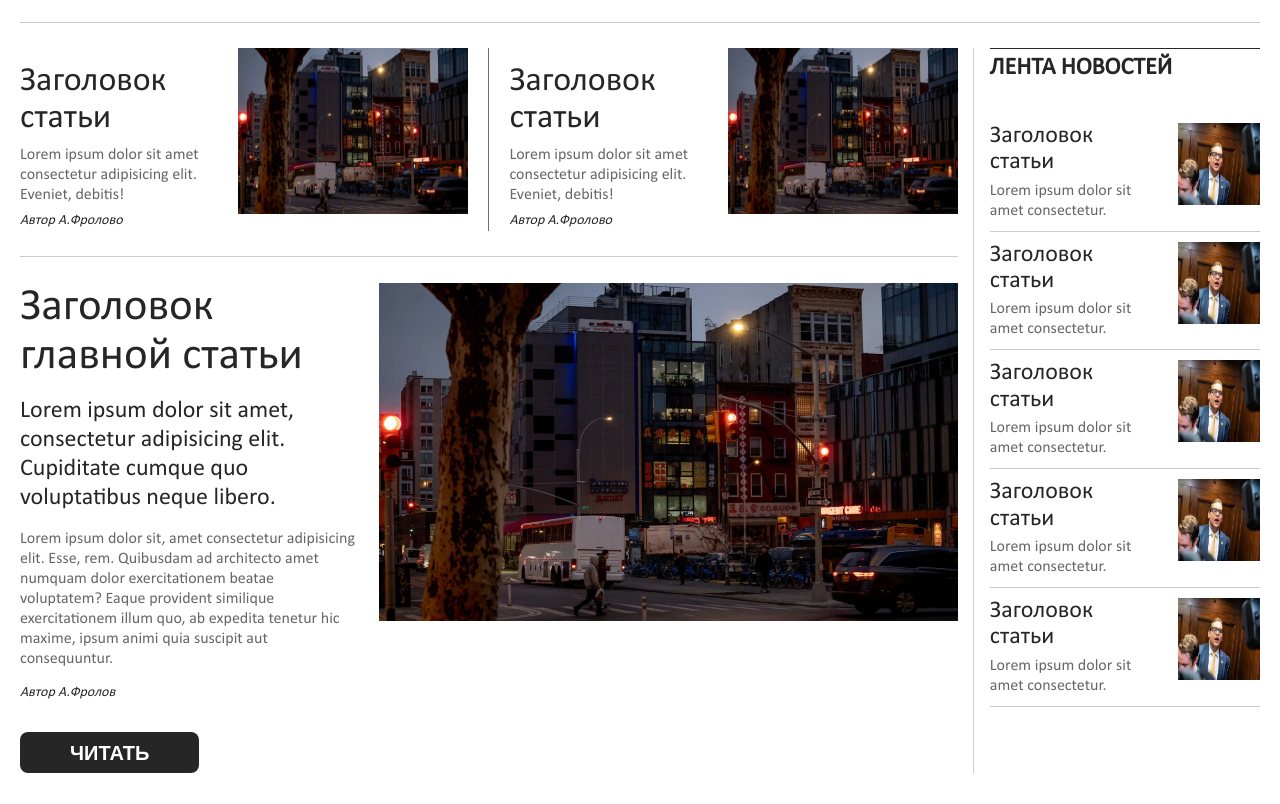
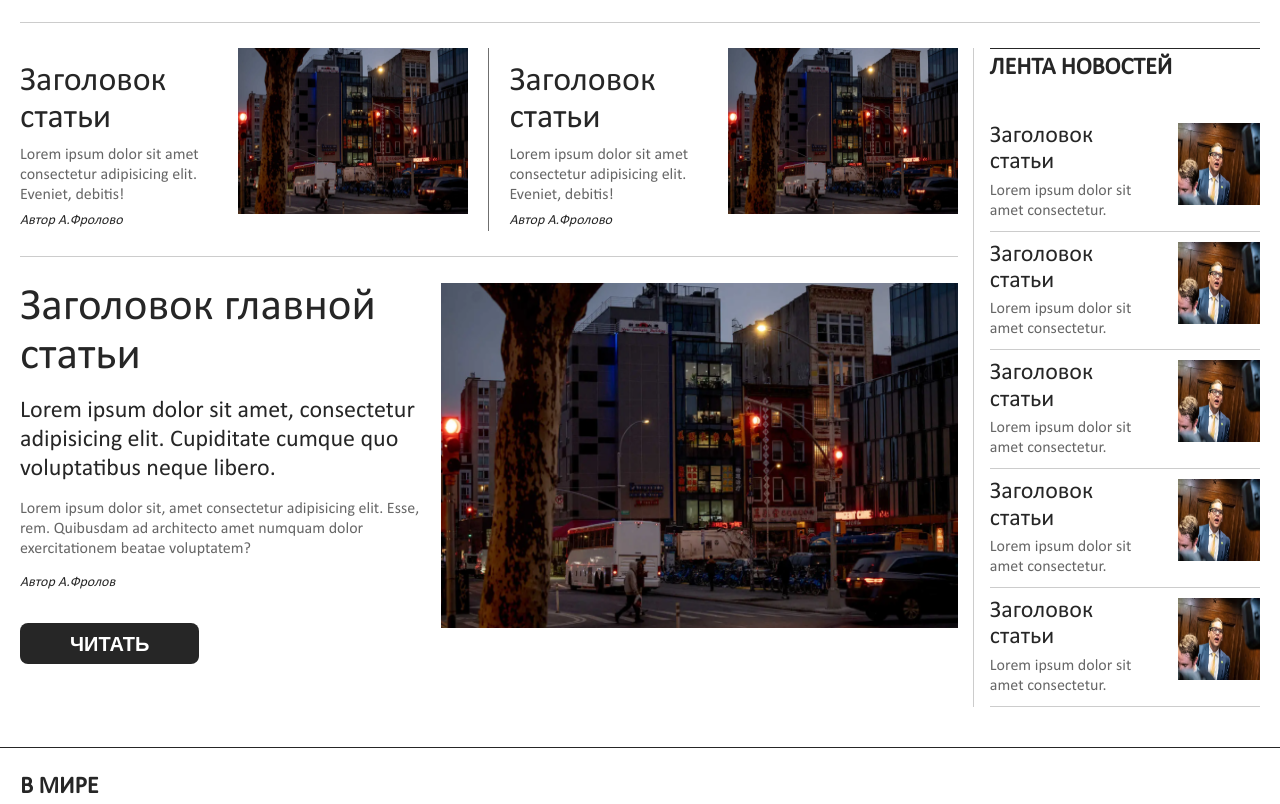
Before and after one commit to Anemoiaa/reddigest-front, a plain HTML site: page index.html in a window 1280 px wide. Shown: the part 1374-2178 px from the top of the page. Drawn offline with nearby package versions, Linux system fonts and the light colour scheme.

Commit message:
refactor: minor changes in russia block

```diff
--- a/css/style.css
+++ b/css/style.css
@@ -309,6 +309,11 @@ section.news-block > div > div > div:nth-child(1) {
     margin-top: 40px;
 }
 
+.category.russia .main-news__image {
+    max-height: 345px;
+    max-width: 517px;
+}
+
 .category__container {
     padding-top: 25px;
     border-top: 1px solid var(--color-main);
--- a/index.html
+++ b/index.html
@@ -117,7 +117,7 @@
                     </div>
                 </div>
             </section>
-            <section class="category">
+            <section class="category russia">
                 <div class="category__container">
                     <h2 class="category__title">В России</h2>
                     <div class="swiper category__swiper">
@@ -206,9 +206,6 @@
                                         Lorem ipsum dolor sit, amet consectetur adipisicing elit.
                                         Esse, rem. Quibusdam ad architecto amet numquam dolor exercitationem beatae
                                         voluptatem?
-                                        Eaque provident similique exercitationem illum quo, ab expedita tenetur hic
-                                        maxime, ipsum
-                                        animi quia suscipit aut consequuntur.
                                     </p>
                                     <h5 class="main-news__author">Автор А.Фролов</h5>
                                     <button class="main-new__btn read-btn">Читать</button>
```
